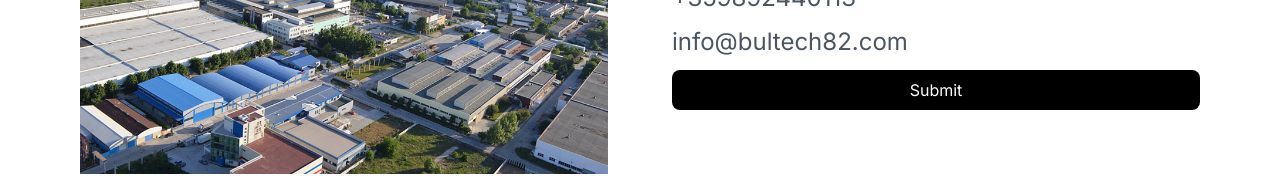
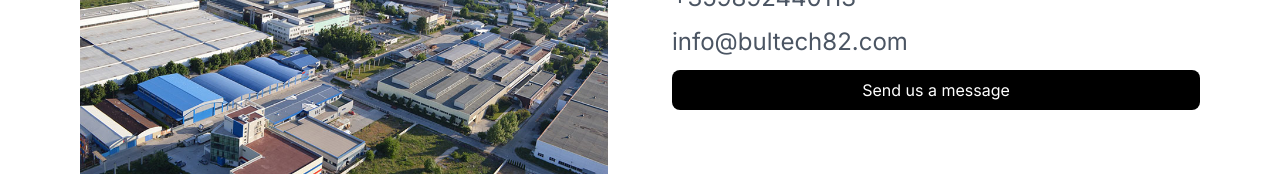
Before and after one commit to NikolaSirakov2/bultech82, a Next.js app: page / in a window 1280 px wide. Shown: the part 4113-4289 px from the top of the page. Built offline with nearby package versions, Linux system fonts and the light colour scheme.

Commit message:
Update ContactUs.tsx

```diff
--- a/app/components/ContactUs.tsx
+++ b/app/components/ContactUs.tsx
@@ -37,7 +37,11 @@ const ContactUs = () => {
             info@bultech82.com
           </p>
 
-          <button type="submit" className="bg-black text-white rounded-lg p-2 mb-4 w-full">Submit</button>
+          <Link href="/request">
+            <button type="button" className="bg-black text-white rounded-lg p-2 mb-4 w-full">
+              Send us a message
+            </button>
+          </Link>
         </div>
       </div>
     </section>
```
